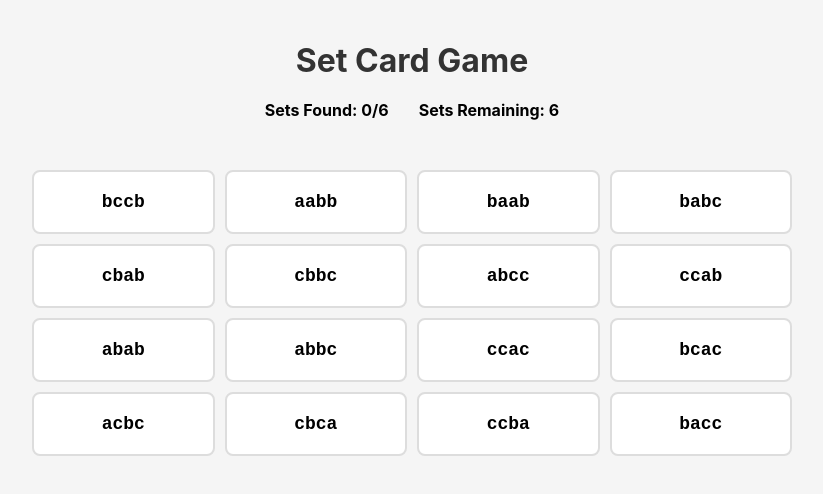
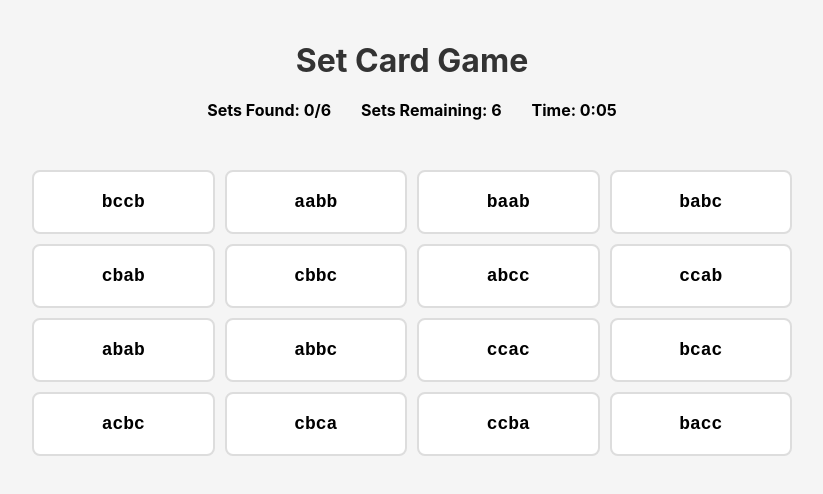
Before and after one commit to cpoonolly/set-game, a React (Vite) app: page / in a window 1280 px wide. Shown: the top 494 px of the page, without its empty margins (228-1051 px from the left). Built offline with nearby package versions, Linux system fonts and the light colour scheme.

Commit message:
Adding a timer

```diff
--- a/src/App.tsx
+++ b/src/App.tsx
@@ -1,4 +1,4 @@
-import React, { useCallback, useMemo, useState } from 'react';
+import React, { useCallback, useEffect, useMemo, useState } from 'react';
 import { SetGame } from './SetGame';
 import './App.css';
 
@@ -13,8 +13,24 @@ const App: React.FC = () => {
     tick();
   }, [game, tickCount, tick]);
 
+  useEffect(() => {
+    const timer = setInterval(tick, 1000);
+
+    return () => clearInterval(timer);
+  }, []);
+
   const selectedCards = useMemo(() => game.currentSet, [game, tickCount]);
   const lastEvent = useMemo(() => game.lastEvent, [game, tickCount]);
+  const elapsedSeconds = useMemo(() => {
+    const now = game.endTime || new Date();
+    return Math.floor((now.getTime() - game.startTime.getTime()) / 1000);
+  }, [game, tickCount]);
+
+  const formattedTime: string = useMemo(() => {
+    const mins = Math.floor(elapsedSeconds / 60);
+    const secs = elapsedSeconds % 60;
+    return `${mins}:${secs.toString().padStart(2, '0')}`;
+  }, [elapsedSeconds]);
 
   return (
     <div className="app">
@@ -23,6 +39,7 @@ const App: React.FC = () => {
         <div className="game-info">
           <p>Sets Found: {game.foundSets.size}/{game.board.sets.size}</p>
           <p>Sets Remaining: {game.setsRemainingCount}</p>
+          <p>Time: {formattedTime}</p>
           {game.isComplete && <p className="complete">Game Complete! 🎉</p>}
         </div>
       </header>
```
